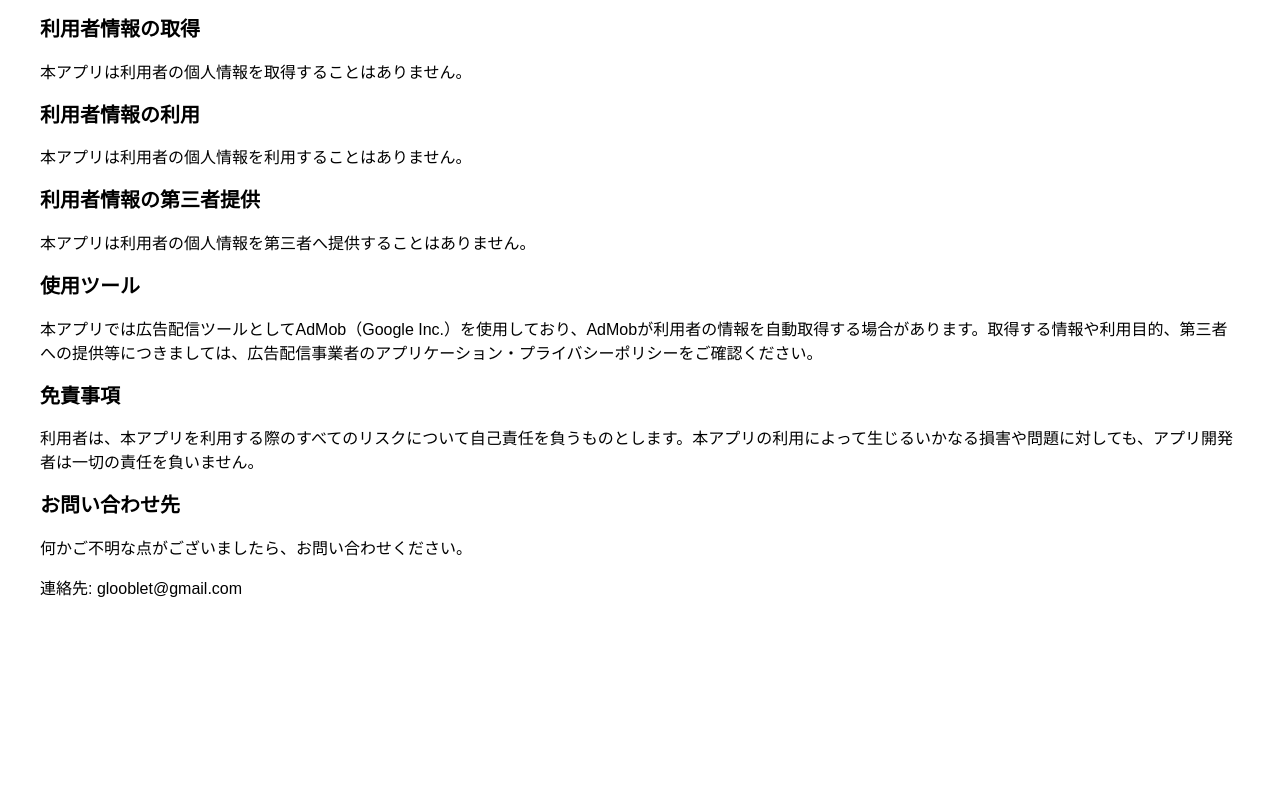
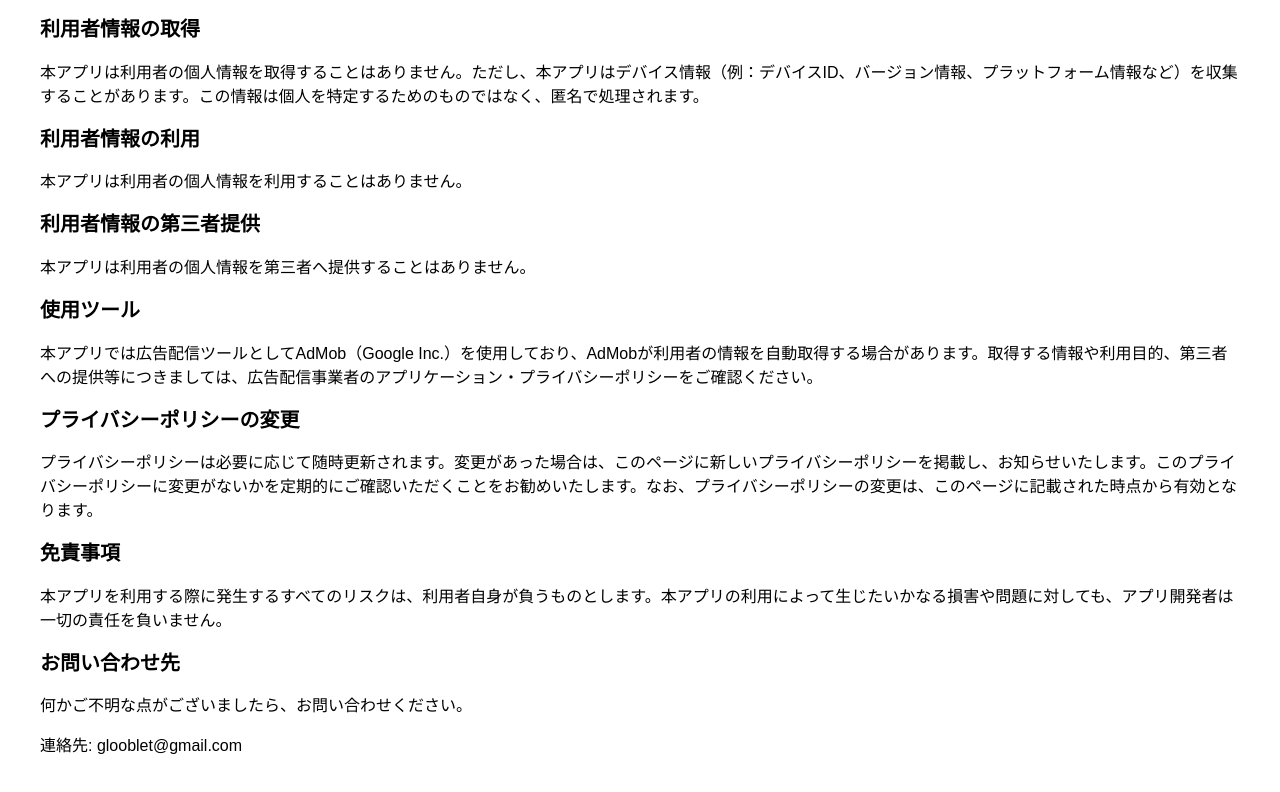
Before and after one commit to glooblet/privacy, a plain HTML site: page index.html in a window 1280 px wide. Shown: the part 94-886 px from the top of the page. Before the commit the page ends 800 px from the top, so only its background shows below. Drawn offline with Linux system fonts and the light colour scheme.

Commit message:
Update index.html

```diff
--- a/index.html
+++ b/index.html
@@ -27,7 +27,8 @@
     <h1>プライバシーポリシー</h1>
 
     <h2>利用者情報の取得</h2>
-    <p>本アプリは利用者の個人情報を取得することはありません。</p>
+    <p>本アプリは利用者の個人情報を取得することはありません。ただし、本アプリはデバイス情報（例：デバイスID、バージョン情報、プラットフォーム情報など）を収集することがあります。この情報は個人を特定するためのものではなく、匿名で処理されます。
+</p>
 
     <h2>利用者情報の利用</h2>
     <p>本アプリは利用者の個人情報を利用することはありません。</p>
@@ -38,8 +39,12 @@
     <h2>使用ツール</h2>
     <p>本アプリでは広告配信ツールとしてAdMob（Google Inc.）を使用しており、AdMobが利用者の情報を自動取得する場合があります。取得する情報や利用目的、第三者への提供等につきましては、広告配信事業者のアプリケーション・プライバシーポリシーをご確認ください。</p>
 
+    <h2>プライバシーポリシーの変更</h2>
+    <p>プライバシーポリシーは必要に応じて随時更新されます。変更があった場合は、このページに新しいプライバシーポリシーを掲載し、お知らせいたします。このプライバシーポリシーに変更がないかを定期的にご確認いただくことをお勧めいたします。なお、プライバシーポリシーの変更は、このページに記載された時点から有効となります。
+</p>
+
     <h2>免責事項</h2>
-    <p>利用者は、本アプリを利用する際のすべてのリスクについて自己責任を負うものとします。本アプリの利用によって生じるいかなる損害や問題に対しても、アプリ開発者は一切の責任を負いません。</p>
+    <p>本アプリを利用する際に発生するすべてのリスクは、利用者自身が負うものとします。本アプリの利用によって生じたいかなる損害や問題に対しても、アプリ開発者は一切の責任を負いません。</p>
 
     <h2>お問い合わせ先</h2>
     <p>何かご不明な点がございましたら、お問い合わせください。</p>
```
